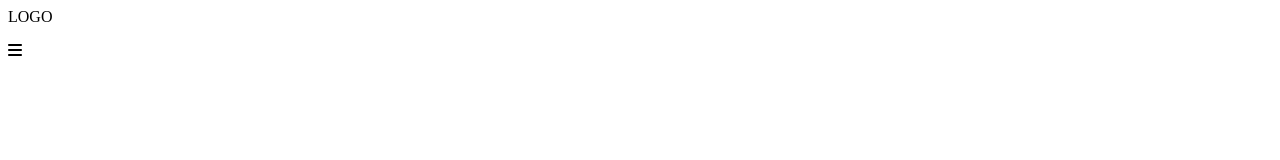
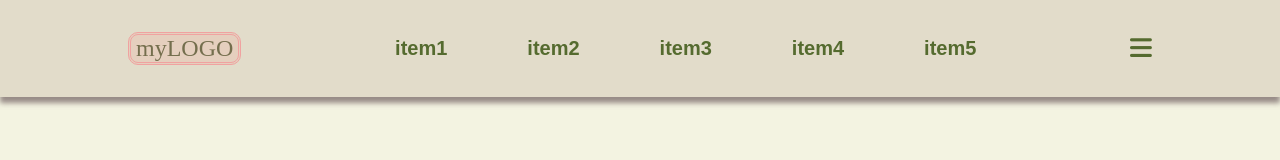
Before and after one commit to elledevelope/JS-menu-CSI, a plain HTML site: page index.html in a window 1280 px wide. Drawn offline with Linux system fonts and the light colour scheme.

Commit message:
Created <li>

```diff
--- a/assets/script.js
+++ b/assets/script.js
@@ -0,0 +1,25 @@
+const navUl = document.querySelector("#nav>ul")
+const menuPrincipal = [
+    "item1",
+    "item2",
+    "item3",
+    "item4",
+    "item5"
+];
+
+const sousMenu1 = [
+    "sub-item1",
+    "sub-item2",
+    "sub-item3"
+];
+
+let i = 0;
+while (i < menuPrincipal.length) {
+    navUl.innerHTML += `<li id = 'item${i}'>${menuPrincipal[i]}</li>`;
+    i++;
+};
+
+const item0 = document.getElementById("item0");
+item0.addEventListener("click", function () {
+    console.log("Hello");
+});
--- a/assets/style.css
+++ b/assets/style.css
@@ -0,0 +1,75 @@
+* {
+    margin: 0;
+    padding: 0;
+    box-sizing: border-box;
+    font-family: "Hind Guntur", sans-serif;
+}
+
+body {
+    background-color: rgba(206, 206, 127, 0.226);
+}
+
+img,
+input {
+    width: 100%;
+}
+
+/*======================================================== HEADER ========================================================= */
+
+header {
+    box-shadow: 0px 6px 5px 0px rgba(122, 106, 106, 0.75);
+    -webkit-box-shadow: 0px 6px 5px 0px rgba(122, 106, 106, 0.75);
+    -moz-box-shadow: 0px 6px 5px 0px rgba(122, 106, 106, 0.75);
+    background-color: #dad1c0ac;
+}
+
+nav {
+    display: flex;
+    justify-content: space-between;
+    align-items: center;
+    margin: auto;
+    padding-top: 2rem;
+    padding-bottom: 2rem;
+    width: 80%;
+}
+
+nav .fa-bars {
+    font-size: 25px;
+    color: darkolivegreen;
+    cursor: pointer;
+}
+
+nav #logo {
+    border: 3px double #f0a2a0;
+    background-color: rgba(233, 193, 176, 0.482);
+    border-radius: 10px;
+    padding: 0 5px;
+    display: flex;
+    justify-content: center;
+    align-items: center;
+    cursor: pointer;
+}
+
+
+nav h1 {
+    font-family: 'Playfair Display', serif;
+    color: #746e4d;
+    font-weight: 400;
+}
+
+nav ul {
+    display: flex;
+    list-style-type: none;
+    font-size: 20px;
+}
+
+nav ul li {
+    margin: auto 40px;
+    color: darkolivegreen;
+    font-weight: 600;
+}
+
+nav ul li:hover {
+    cursor: pointer;
+    color: darkslategray;
+}
--- a/index.html
+++ b/index.html
@@ -15,9 +15,9 @@
 <body>
     <header>
         <nav id="nav">
-            <div id="logo">LOGO</div>
+            <div id="logo"><h1>myLOGO</h1></div>
             <ul></ul>
-            <i class="fa-solid fa-bars"></i>
+            <i id="buger" class="fa-solid fa-bars"></i>
         </nav>
     </header>
 
```
